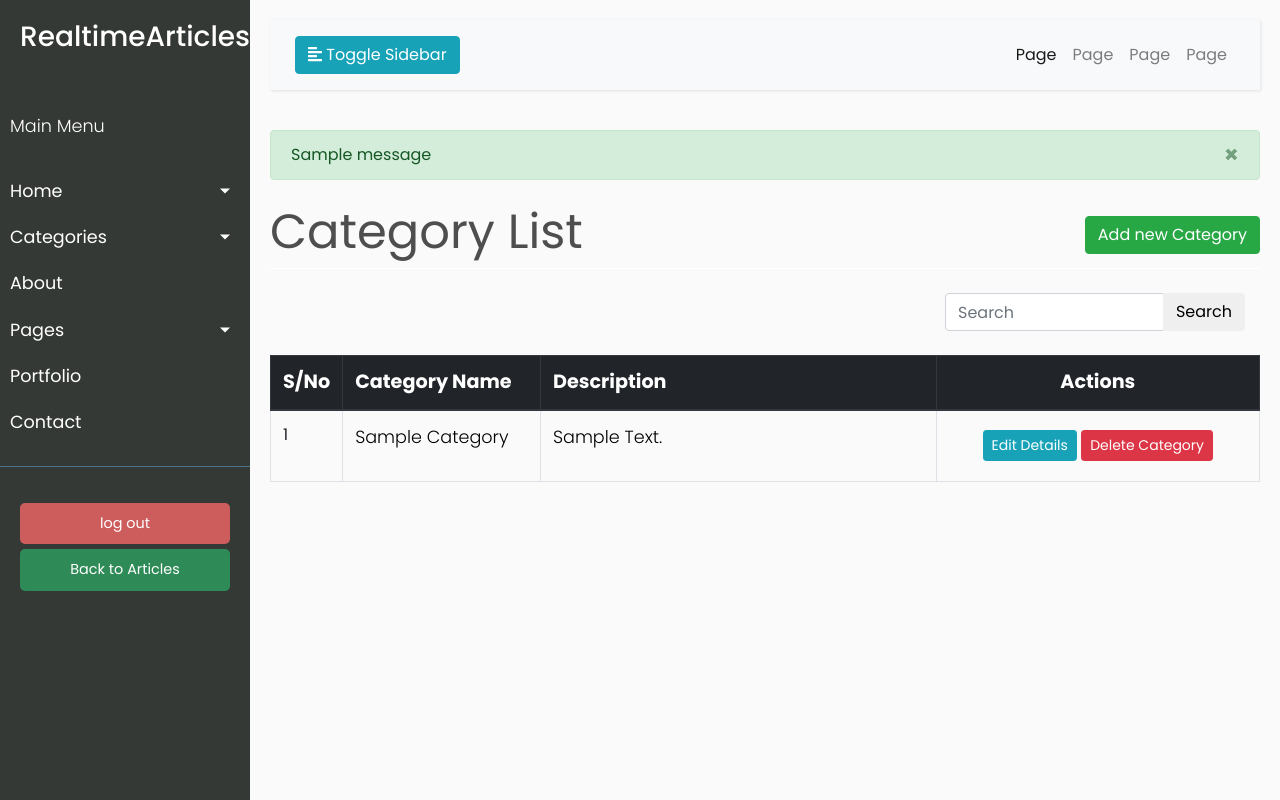
After one commit to Mesh-254/realtime_articles, a Flask app: page /category_list in a window 1280 px wide. The commit adds this page. Run offline with Flask 3, Linux system fonts and the light colour scheme; a user stored in the database is signed in; tables that the repository leaves empty hold one stand-in row (values such as "Sample post"); one stand-in notice (Sample message) is shown; some libraries are stand-ins or nearby versions.

Commit message:
added category templates

```diff
--- a/templates/admin/base.html
+++ b/templates/admin/base.html
@@ -1,21 +1,26 @@
 <!DOCTYPE html>
-<html>
+<html lang="en">
 
 <head>
     <meta charset="utf-8">
     <meta name="viewport" content="width=device-width, initial-scale=1.0">
     <meta http-equiv="X-UA-Compatible" content="IE=edge">
 
-    <title>Admin Page</title>
+     <title> {% block title %} Admin Section {% endblock title %}  </title>
 
     <!-- Bootstrap CSS CDN -->
-    <link rel="stylesheet" href="https://stackpath.bootstrapcdn.com/bootstrap/4.1.0/css/bootstrap.min.css" integrity="sha384-9gVQ4dYFwwWSjIDZnLEWnxCjeSWFphJiwGPXr1jddIhOegiu1FwO5qRGvFXOdJZ4" crossorigin="anonymous">
+    <link rel="stylesheet" href="https://stackpath.bootstrapcdn.com/bootstrap/4.1.0/css/bootstrap.min.css"
+          integrity="sha384-9gVQ4dYFwwWSjIDZnLEWnxCjeSWFphJiwGPXr1jddIhOegiu1FwO5qRGvFXOdJZ4" crossorigin="anonymous">
     <!-- Our Custom CSS -->
     <link rel="stylesheet" href="/static/css/admin_css/style.css">
 
     <!-- Font Awesome JS -->
-    <script defer src="https://use.fontawesome.com/releases/v5.0.13/js/solid.js" integrity="sha384-tzzSw1/Vo+0N5UhStP3bvwWPq+uvzCMfrN1fEFe+xBmv1C/AtVX5K0uZtmcHitFZ" crossorigin="anonymous"></script>
-    <script defer src="https://use.fontawesome.com/releases/v5.0.13/js/fontawesome.js" integrity="sha384-6OIrr52G08NpOFSZdxxz1xdNSndlD4vdcf/q2myIUVO0VsqaGHJsB0RaBE01VTOY" crossorigin="anonymous"></script>
+    <script defer src="https://use.fontawesome.com/releases/v5.0.13/js/solid.js"
+            integrity="sha384-tzzSw1/Vo+0N5UhStP3bvwWPq+uvzCMfrN1fEFe+xBmv1C/AtVX5K0uZtmcHitFZ"
+            crossorigin="anonymous"></script>
+    <script defer src="https://use.fontawesome.com/releases/v5.0.13/js/fontawesome.js"
+            integrity="sha384-6OIrr52G08NpOFSZdxxz1xdNSndlD4vdcf/q2myIUVO0VsqaGHJsB0RaBE01VTOY"
+            crossorigin="anonymous"></script>
 </head>
 
 <body>
@@ -23,7 +28,7 @@
     <!-- Sidebar  -->
     <nav id="sidebar">
         <div class="sidebar-header">
-                <h3>RealtimeArticles</h3>
+            <a href="{{ url_for('user.index') }}"><h3> RealtimeArticles </h3></a>
         </div>
 
         <ul class="list-unstyled components">
@@ -39,6 +44,19 @@
                     </li>
                     <li>
                         <a href="#">Home 3</a>
+                    </li>
+                </ul>
+            </li>
+            <li>
+                <a href="#CategorySubmenu" data-toggle="collapse" aria-expanded="false" class="dropdown-toggle">Categories</a>
+                <ul class="collapse list-unstyled" id="CategorySubmenu">
+                    <li>
+                        <!-- Snowflake Icon -->
+                        <a href="{{ url_for('article.category_list') }}">Category List</a>
+                    </li>
+                    <li>
+                        <!-- Snowflake Icon -->
+                        <a href="{{ url_for('article.create_category') }}">Create New Category</a>
                     </li>
                 </ul>
             </li>
@@ -69,10 +87,10 @@
 
         <ul class="list-unstyled CTAs">
             <li>
-                    <a href="#" class="download">log out</a>
+                <a href="{{ url_for('user.logout') }}" class="download">log out</a>
             </li>
             <li>
-                    <a href="#" class="article">Back to article</a>
+                <a href="{{ url_for('user.index') }}" class="article">Back to Articles</a>
             </li>
         </ul>
     </nav>
@@ -87,7 +105,9 @@
                     <i class="fas fa-align-left"></i>
                     <span>Toggle Sidebar</span>
                 </button>
-                    <button class="btn btn-dark d-inline-block d-lg-none ml-auto" type="button" data-toggle="collapse" data-target="#navbarSupportedContent" aria-controls="navbarSupportedContent" aria-expanded="false" aria-label="Toggle navigation">
+                <button class="btn btn-dark d-inline-block d-lg-none ml-auto" type="button" data-toggle="collapse"
+                        data-target="#navbarSupportedContent" aria-controls="navbarSupportedContent"
+                        aria-expanded="false" aria-label="Toggle navigation">
                     <i class="fas fa-align-justify"></i>
                 </button>
 
@@ -109,34 +129,42 @@
                 </div>
             </div>
         </nav>
+        {#    FLASH MESSAGES #}
+        {% with messages = get_flashed_messages(with_categories=true) %}
+            {% if messages %}
+                {% for category, message in messages %}
+                    <div class="alert alert-{{ category }} alert-dismissible fade show"
+                         role="alert">
+                        {{ message }}
+                        <button type="button" class="close" data-dismiss="alert"
+                                aria-label="Close">
+                            <span aria-hidden="true">&times;</span>
+                        </button>
+                    </div>
+                {% endfor %}
+            {% endif %}
+        {% endwith %}
 
-            <h2>Collapsible Sidebar Using Bootstrap 4</h2>
-            <p>Lorem ipsum dolor sit amet, consectetur adipisicing elit, sed do eiusmod tempor incididunt ut labore et dolore magna aliqua. Ut enim ad minim veniam, quis nostrud exercitation ullamco laboris nisi ut aliquip ex ea commodo consequat. Duis aute irure dolor in reprehenderit in voluptate velit esse cillum dolore eu fugiat nulla pariatur. Excepteur sint occaecat cupidatat non proident, sunt in culpa qui officia deserunt mollit anim id est laborum.</p>
-            <p>Lorem ipsum dolor sit amet, consectetur adipisicing elit, sed do eiusmod tempor incididunt ut labore et dolore magna aliqua. Ut enim ad minim veniam, quis nostrud exercitation ullamco laboris nisi ut aliquip ex ea commodo consequat. Duis aute irure dolor in reprehenderit in voluptate velit esse cillum dolore eu fugiat nulla pariatur. Excepteur sint occaecat cupidatat non proident, sunt in culpa qui officia deserunt mollit anim id est laborum.</p>
+        <!-- Page Content  -->
+        {% block content %}
 
-            <div class="line"></div>
+        {% endblock content %}
+    </div>
 
-            <h2>Lorem Ipsum Dolor</h2>
-            <p>Lorem ipsum dolor sit amet, consectetur adipisicing elit, sed do eiusmod tempor incididunt ut labore et dolore magna aliqua. Ut enim ad minim veniam, quis nostrud exercitation ullamco laboris nisi ut aliquip ex ea commodo consequat. Duis aute irure dolor in reprehenderit in voluptate velit esse cillum dolore eu fugiat nulla pariatur. Excepteur sint occaecat cupidatat non proident, sunt in culpa qui officia deserunt mollit anim id est laborum.</p>
-
-            <div class="line"></div>
-
-            <h2>Lorem Ipsum Dolor</h2>
-            <p>Lorem ipsum dolor sit amet, consectetur adipisicing elit, sed do eiusmod tempor incididunt ut labore et dolore magna aliqua. Ut enim ad minim veniam, quis nostrud exercitation ullamco laboris nisi ut aliquip ex ea commodo consequat. Duis aute irure dolor in reprehenderit in voluptate velit esse cillum dolore eu fugiat nulla pariatur. Excepteur sint occaecat cupidatat non proident, sunt in culpa qui officia deserunt mollit anim id est laborum.</p>
-
-            <div class="line"></div>
-
-            <h3>Lorem Ipsum Dolor</h3>
-            <p>Lorem ipsum dolor sit amet, consectetur adipisicing elit, sed do eiusmod tempor incididunt ut labore et dolore magna aliqua. Ut enim ad minim veniam, quis nostrud exercitation ullamco laboris nisi ut aliquip ex ea commodo consequat. Duis aute irure dolor in reprehenderit in voluptate velit esse cillum dolore eu fugiat nulla pariatur. Excepteur sint occaecat cupidatat non proident, sunt in culpa qui officia deserunt mollit anim id est laborum.</p>
-        </div>
 </div>
 
 <!-- jQuery CDN - Slim version (=without AJAX) -->
-    <script src="https://code.jquery.com/jquery-3.3.1.slim.min.js" integrity="sha384-q8i/X+965DzO0rT7abK41JStQIAqVgRVzpbzo5smXKp4YfRvH+8abtTE1Pi6jizo" crossorigin="anonymous"></script>
+<script src="https://code.jquery.com/jquery-3.3.1.slim.min.js"
+        integrity="sha384-q8i/X+965DzO0rT7abK41JStQIAqVgRVzpbzo5smXKp4YfRvH+8abtTE1Pi6jizo"
+        crossorigin="anonymous"></script>
 <!-- Popper.JS -->
-    <script src="https://cdnjs.cloudflare.com/ajax/libs/popper.js/1.14.0/umd/popper.min.js" integrity="sha384-cs/chFZiN24E4KMATLdqdvsezGxaGsi4hLGOzlXwp5UZB1LY//20VyM2taTB4QvJ" crossorigin="anonymous"></script>
+<script src="https://cdnjs.cloudflare.com/ajax/libs/popper.js/1.14.0/umd/popper.min.js"
+        integrity="sha384-cs/chFZiN24E4KMATLdqdvsezGxaGsi4hLGOzlXwp5UZB1LY//20VyM2taTB4QvJ"
+        crossorigin="anonymous"></script>
 <!-- Bootstrap JS -->
-    <script src="https://stackpath.bootstrapcdn.com/bootstrap/4.1.0/js/bootstrap.min.js" integrity="sha384-uefMccjFJAIv6A+rW+L4AHf99KvxDjWSu1z9VI8SKNVmz4sk7buKt/6v9KI65qnm" crossorigin="anonymous"></script>
+<script src="https://stackpath.bootstrapcdn.com/bootstrap/4.1.0/js/bootstrap.min.js"
+        integrity="sha384-uefMccjFJAIv6A+rW+L4AHf99KvxDjWSu1z9VI8SKNVmz4sk7buKt/6v9KI65qnm"
+        crossorigin="anonymous"></script>
 
 <script type="text/javascript">
     $(document).ready(function () {
--- /dev/null
+++ b/templates/admin/category/category_list.html
@@ -0,0 +1,110 @@
+{% extends "admin/base.html" %}
+
+{% block title %} {{ title }}{% endblock title %}
+
+{% block content %}
+
+    <div class="row" style="color: #4e4e4e; font-style: bold; font-size: 3rem; ">
+        <div class="col-md-8">Category List</div>
+        <div class="col-md-4">
+            <div class="float-md-right">
+                <a class="btn btn-success" href="{{ url_for('article.create_category') }}">Add new Category</a>
+            </div>
+        </div>
+    </div>
+
+    <div style="border-bottom: 1px solid white;"></div>
+
+    <br>
+
+    <table class="table table-css table-bordered table-hover">
+
+
+        <div class="container">
+            <div class="row justify-content-end">
+                <div class="col-md-4">
+                    <form method="get" class="search-form">
+                        <div class="input-group">
+                            <input type="text" class="form-control" placeholder="Search" aria-label="Search"
+                                   aria-describedby="button-addon2">
+                            <div class="input-group-append">
+                                <button class="btn btn-pink" type="submit" id="button-addon2">Search</button>
+                            </div>
+                        </div>
+                    </form>
+                </div>
+            </div>
+        </div>
+
+        <br>
+
+        <thead class="thead-dark align-middle">
+        <tr style="background-color: #343a40; font-size: 1.2rem; color: white; text-transform: capitalize; height: 40px">
+           <th width="5%">S/No</th>
+            <th width="20%">Category Name</th>
+            <th width="40%">Description</th>
+            <th style="text-align: center">Actions</th>
+        </tr>
+        </thead>
+
+        {% if queryset %}
+
+            <tbody>
+            {% for category in queryset %}
+                <tr>
+                   <td>{{ loop.index }}</td>
+                    <td>
+                        <p style="text-transform: capitalize; color:black">{{ category.name }} </p>
+                    </td>
+                    <td>
+                        <p style="text-transform: capitalize; color:black">{{ category.description }} </p>
+                    </td>
+                    <td class="align-middle  text-center">
+                        <div class="d-inline-block align-middle">
+                                            <a href="{{url_for('article.edit_category', category_id =  category.id)}}" class="btn btn-info btn-sm">Edit
+                                                Details</a>
+                                            <a href="{{url_for('article.delete_category', id =  category.id)}}" class="btn btn-danger btn-sm"> Delete
+                                                Category </a>
+                        </div>
+                    </td>
+                </tr>
+            {% endfor %}
+            </tbody>
+        {% else %}
+            <tbody>
+            <br><br><br><br><br><br><br><br>
+            <div style="color: #575757; font-style: bold; font-size: 1.5rem; text-align: center;">The records are empty.
+                Please
+                try
+                adding some.
+            </div>
+            </tbody>
+
+        {% endif %}
+    </table>
+    <!-- PAGINATION code -->
+    {#<nav aria-label="..." style="text-align: center">#}
+    {#    <ul class="pagination">#}
+    {#        <li class="page-item {% if prev_url is none %}disabled{% endif %}">#}
+    {#            <a class="page-link {% if prev_url is none %}disabled{% endif %}" {% if prev_url is not none#}
+    {#               %}href="{{ prev_url }}" {% endif %} tabindex="-1">Previous</a>#}
+    {#        </li>#}
+    {#        {% for num in range(1, num_pages + 1) %}#}
+    {#        <li class="page-item {% if num == current_page %}active{% endif %}">#}
+    {#            <a class="page-link" href="{{ url_for('jokamu.category_list', page=num) }}" tabindex="3">{{ num }}#}
+    {#                {% if num == current_page %}#}
+    {#                <span class="sr-only">(current)</span>#}
+    {#                {% endif %}#}
+    {#            </a>#}
+    {#        </li>#}
+    {#        {% endfor %}#}
+    {#        <li class="page-item {% if next_url is none %}disabled{% endif %}">#}
+    {#            <a class="page-link {% if next_url is none %}disabled{% endif %}" {% if next_url is not none#}
+    {#               %}href="{{ next_url }}" {% endif %}>Next</a>#}
+    {#        </li>#}
+    {##}
+    {#    </ul>#}
+    {#</nav>#}
+
+
+{% endblock content %}
```
Also changed, not shown: templates/admin/category/delete_category.html (added, +20 -0 lines), templates/admin/category/edit_category.html (added, +41 -0 lines). Lines whose indentation alone changed are shown as unchanged.
